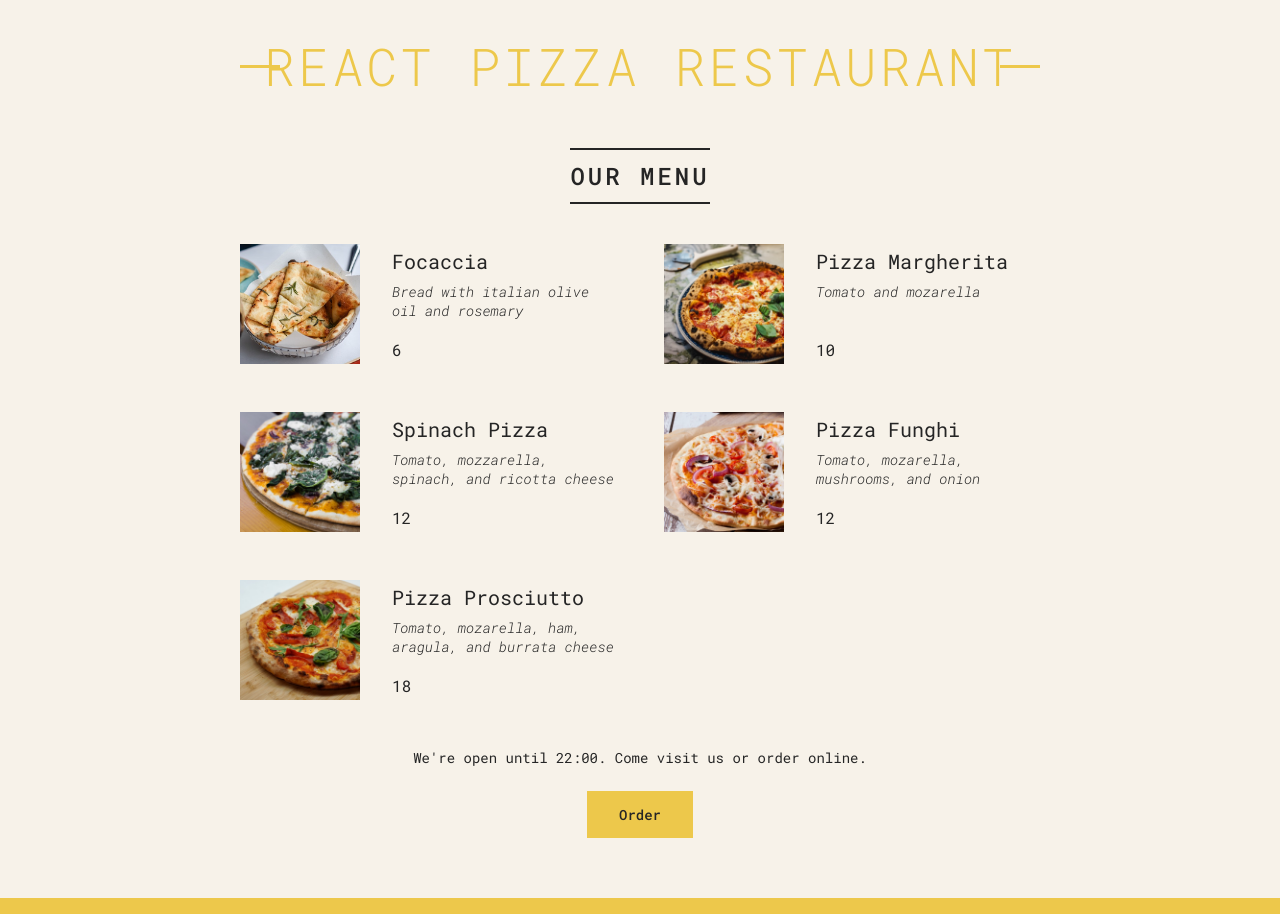
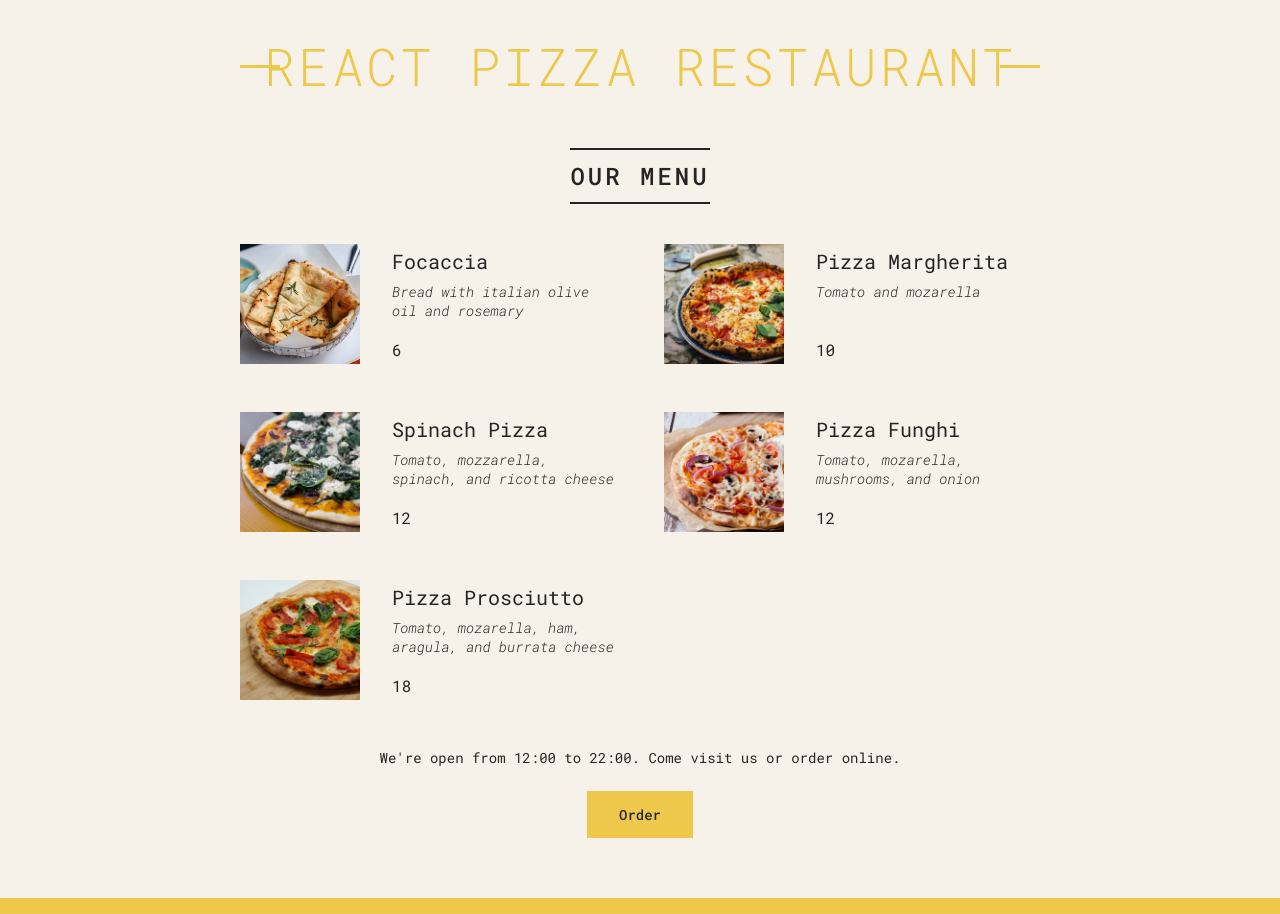
Before and after one commit to Tala-cmd/react-pizza-menu, a React (Vite) app: page / in a window 1280 px wide. Built offline with nearby package versions, Linux system fonts and the light colour scheme.

Commit message:
Destructuring props

```diff
--- a/src/App.jsx
+++ b/src/App.jsx
@@ -77,17 +77,16 @@ function Menu() {
   );
 }
 
-export function Pizza(props) {
-  console.log(props);
-  if(props.pizzaObject.soldOut) return null;
+export function Pizza({pizzaObject}) {
+  if(pizzaObject.soldOut) return null;
 
   return (
     <li className="pizza">
-        <img src={props.pizzaObject.photoName} alt={props.pizzaObject.name} />
+        <img src={pizzaObject.photoName} alt={pizzaObject.name} />
         <div>
-          <h3>{props.pizzaObject.name}</h3>
-          <p>{props.pizzaObject.ingredients}</p>
-          <span>{props.pizzaObject.price}</span>
+          <h3>{pizzaObject.name}</h3>
+          <p>{pizzaObject.ingredients}</p>
+          <span>{pizzaObject.price}</span>
         </div>
     </li>
   );
@@ -115,7 +114,7 @@ function Footer() {
   return (
     <footer className="footer">
       {isOpen ? (
-        <Order closeHour={closeHour} />
+        <Order closeHour={closeHour} openHour={openHour} />
         ) : (
         <p>We're happy to welcome you between {openHour}:00. and {closeHour}:00.</p> )
       }
@@ -123,10 +122,10 @@ function Footer() {
   );
 }
 
-function Order(props) {
+function Order({closeHour, openHour}) {
   return (
     <div className="order">
-      <p>We're open until {props.closeHour}:00. Come visit us or order online.</p>
+      <p>We're open from {openHour}:00 to {closeHour}:00. Come visit us or order online.</p>
       <button className="btn">Order</button>
     </div>
     )
```
